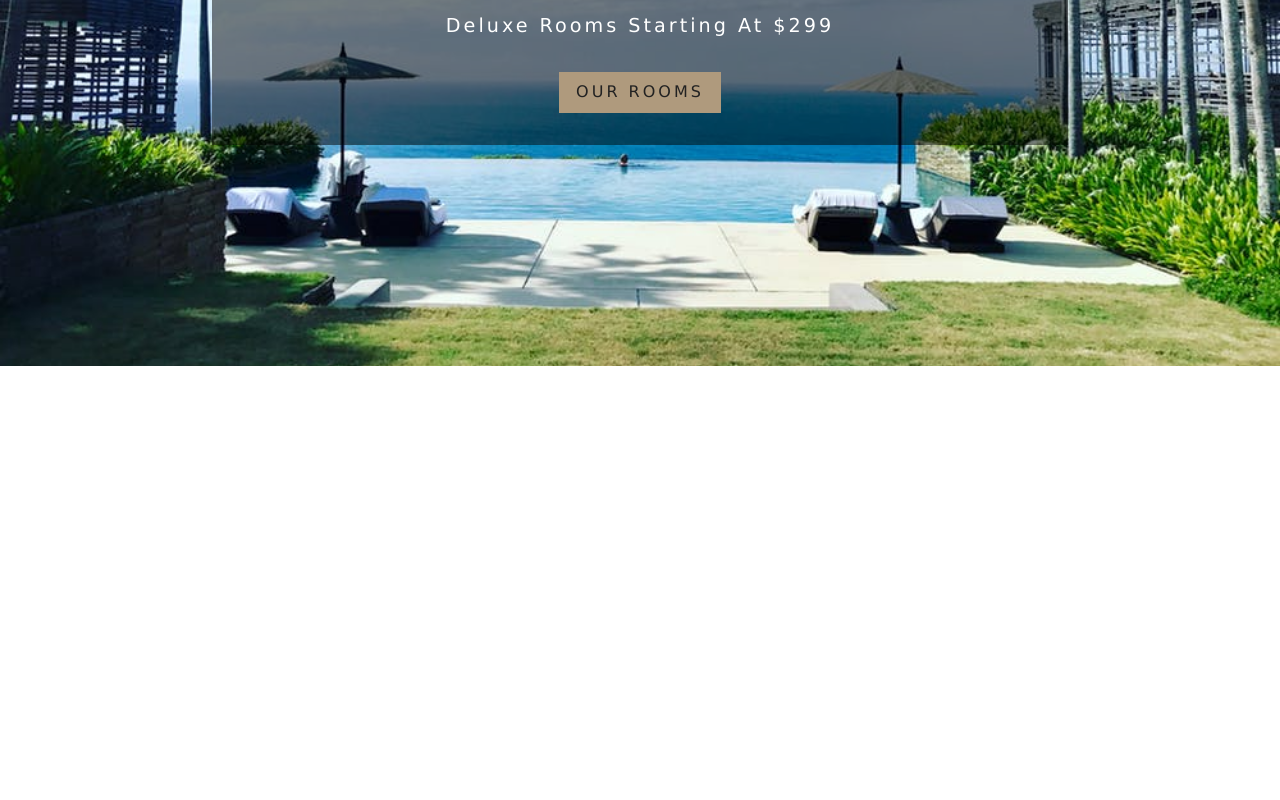
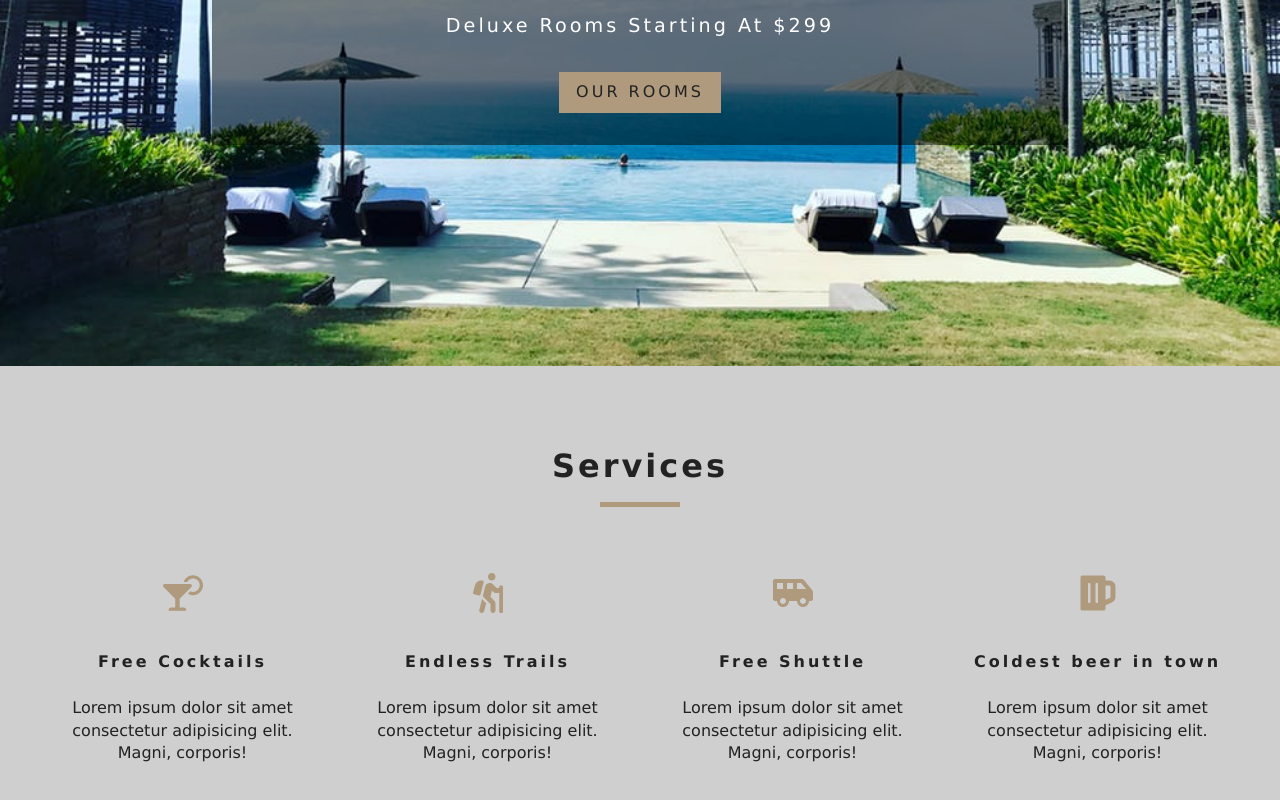
Before and after one commit to mannycortez/Real-Estate-App, a React (Create React App) app: page / in a window 1280 px wide. Shown: the part 434-1234 px from the top of the page. Before the commit the page ends 800 px from the top, so only its background shows below. Built offline with nearby package versions, Linux system fonts and the light colour scheme.

Commit message:
Created Services section and Title page

```diff
--- /dev/null
+++ b/src/components/Services.js
@@ -0,0 +1,50 @@
+import React, { Component } from 'react'
+import { faCocktail,
+         FaHiking,
+         FaShuttleVan,
+         FaBeer,
+         FaCocktail} from 'react-icons/fa'
+import Title from './Title'
+
+export default class Services extends Component {
+    state={
+        services: [
+            {
+                icon: <FaCocktail />,
+                title: 'Free Cocktails',
+                info: "Lorem ipsum dolor sit amet consectetur adipisicing elit. Magni, corporis!"
+            },
+            {
+                icon: <FaHiking />,
+                title: 'Endless Trails',
+                info: "Lorem ipsum dolor sit amet consectetur adipisicing elit. Magni, corporis!"
+            },
+            {
+                icon: <FaShuttleVan />,
+                title: 'Free Shuttle',
+                info: "Lorem ipsum dolor sit amet consectetur adipisicing elit. Magni, corporis!"
+            },
+            {
+                icon: <FaBeer />,
+                title: 'Coldest beer in town',
+                info: "Lorem ipsum dolor sit amet consectetur adipisicing elit. Magni, corporis!"
+            }
+        ]
+    }
+    render() {
+        return (
+            <section className="services">
+                <Title title="services" />
+                <div className="services-center">
+                    {this.state.services.map((item, index )=> {
+                        return <article key={ index } className="service">
+                            <span>{ item.icon }</span>
+                            <h6>{ item.title }</h6>
+                            <p>{ item.info }</p>
+                        </article>
+                    })}
+                </div>
+            </section>
+        )
+    }
+}
--- /dev/null
+++ b/src/components/Title.js
@@ -0,0 +1,10 @@
+import React from 'react'
+
+export default function Title({title}) {
+    return (
+        <div className="section-title">
+            <h4>{ title }</h4>
+            <div />
+        </div>
+    )
+}
--- a/src/pages/Home.js
+++ b/src/pages/Home.js
@@ -2,15 +2,20 @@
 import Hero from '../components/Hero'
 import Banner from '../components/Banner'
 import { Link } from 'react-router-dom'
+import Services from '../components/Services'
 
 export default function Home() {
     return(
-    <Hero hero="defaultHero">
-        <Banner title="luxurious rooms" subtitle="deluxe rooms starting at $299">
-            <Link to="/rooms" className="btn-primary">
-                Our rooms
-            </Link>
-        </Banner>
-    </Hero>
+        <>
+        <Hero hero="defaultHero">
+            <Banner title="luxurious rooms"
+                    subtitle="deluxe rooms starting at $299">
+                <Link to="/rooms" className="btn-primary">
+                    our rooms
+                </Link>
+            </Banner>
+        </Hero>
+        <Services />
+        </>
   );
 }
```
